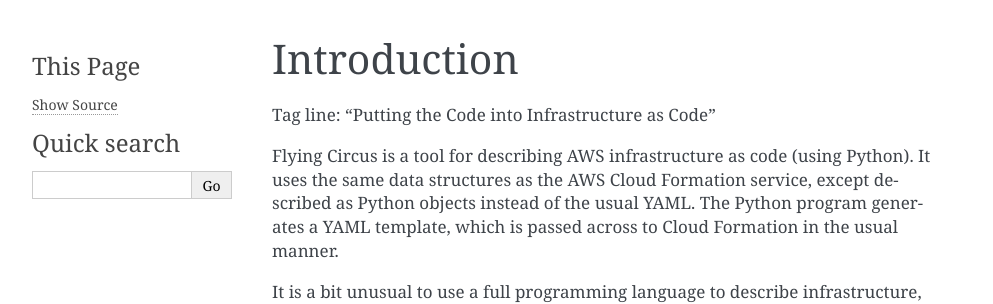
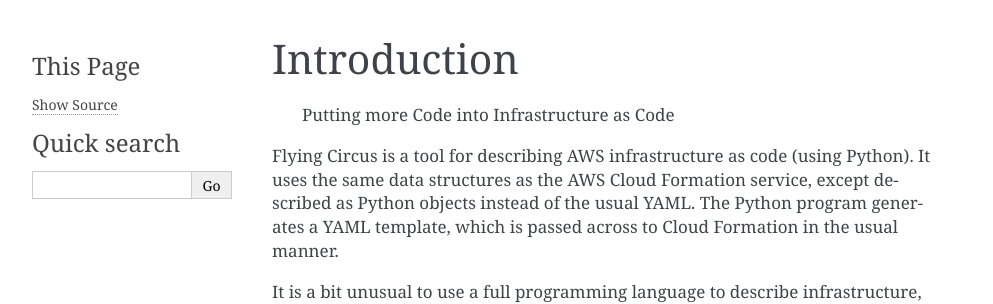
Before and after one commit to garyd203/flying-circus, a Sphinx documentation site: the page built from docs/introduction.rst, in a window 1280 px wide. Shown: the top 304 px of the page, without its empty margins (148-1141 px from the left). Built offline with Sphinx 7.4.7, drawn with Linux system fonts in a browser that asks for light colours.

```diff
--- a/docs/introduction.rst
+++ b/docs/introduction.rst
@@ -1,7 +1,8 @@
 Introduction
 ============
 
-Tag line: "Putting the Code into Infrastructure as Code"
+.. pull-quote::
+   Putting more Code into Infrastructure as Code
 
 Flying Circus is a tool for describing AWS infrastructure as code (using
 Python). It uses the same data structures as the AWS Cloud Formation service,
```
